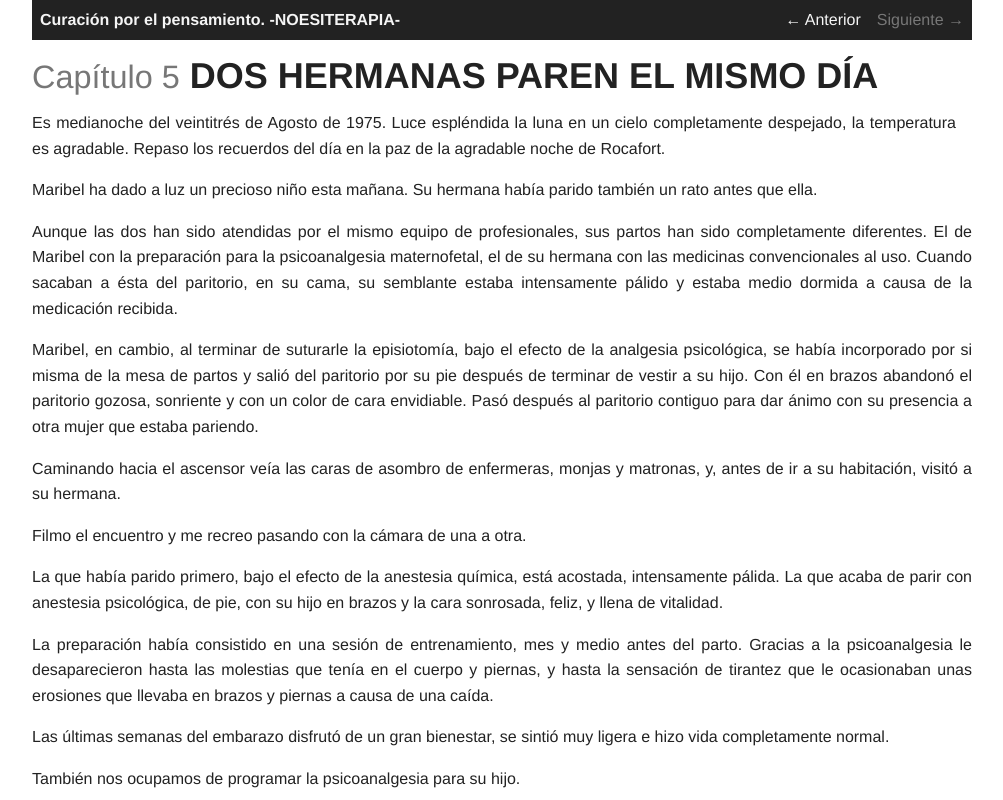
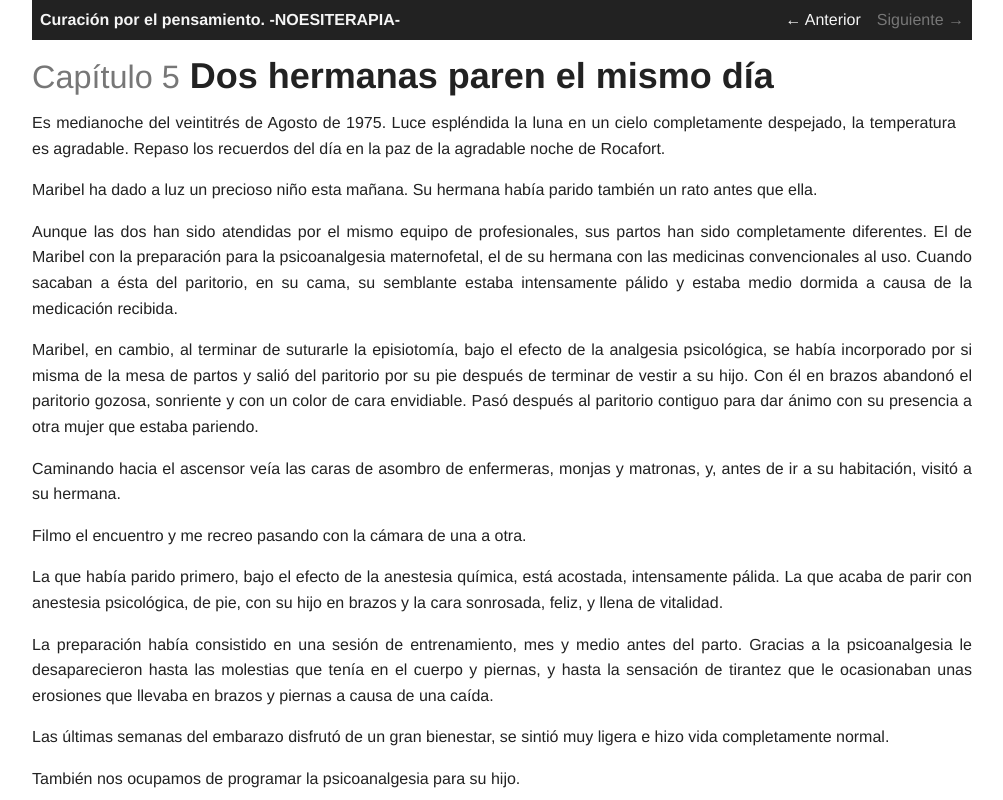
Before and after one commit to migueldiezvi/CuracionPensamiento, a plain HTML site: page capitulo-5.html in a window 1280 px wide. Shown: the top 800 px of the page, without its empty margins (138-1141 px from the left). Drawn offline with Linux system fonts and the light colour scheme.

Commit message:
Add files via upload

```diff
--- a/capitulo-5.html
+++ b/capitulo-5.html
@@ -6,7 +6,7 @@
     <meta name="date" content="30/01/2019"/>
     <meta name="generator" content="easybook 4.8"/>
 
-    <title>DOS HERMANAS PAREN EL MISMO DÍA | Curación por el pensamiento. -NOESITERAPIA-</title>
+    <title>Dos hermanas paren el mismo día | Curación por el pensamiento. -NOESITERAPIA-</title>
 
     <link rel="stylesheet" href="./css/easybook.css" />
 
@@ -30,12 +30,12 @@
 </ul>
 
 
-<h1 id="capitulo-5"><span>Capítulo 5</span> DOS HERMANAS PAREN EL MISMO DÍA</h1>
+<h1 id="capitulo-5"><span>Capítulo 5</span> Dos hermanas paren el mismo día</h1>
 
 <ul id="chunk_toc">
             <li class="level-1">
             <span></span>
-            <a href="#dos-hermanas-paren-el-mismo-dia">DOS HERMANAS PAREN EL MISMO DÍA</a>
+            <a href="#dos-hermanas-paren-el-mismo-dia">Dos hermanas paren el mismo día</a>
         </li>
     </ul>
 
```
